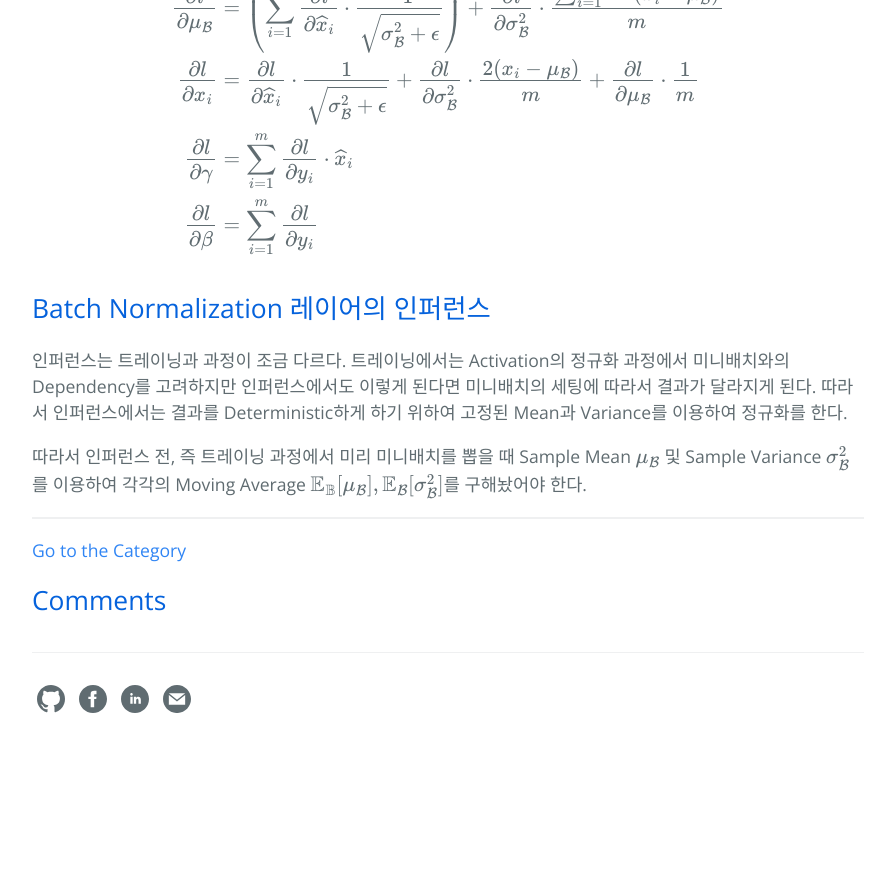
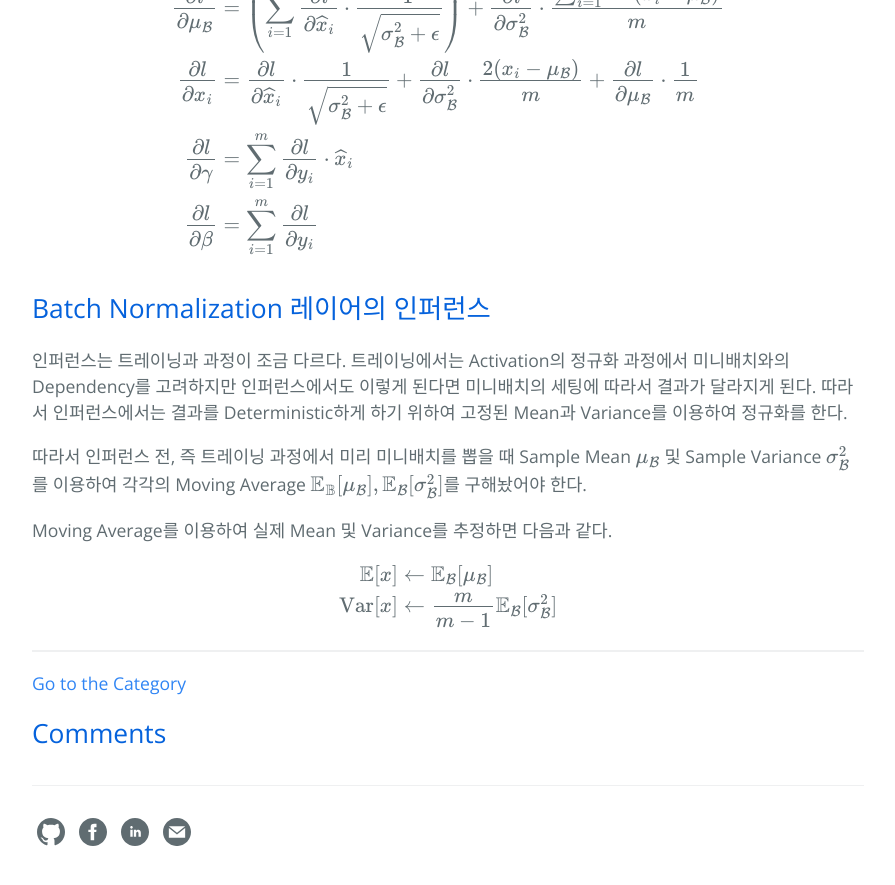
Before and after one commit to hcnoh/hcnoh.github.io, a Jekyll site: the page built from _posts/2018-11-27-batch-normalization.md, in a window 1280 px wide and 900 px high, scrolled down 6241 px. Shown: the top 885 px of the window, without its empty margins (192-1087 px from the left). Built offline with Jekyll 4.4.1, drawn with Linux system fonts in a browser that asks for light colours; formulas are drawn with MathJax 3; comment, search, counter and statistics services are not loaded; before the commit the page ends 7008 px from its top, so only the background shows below that.

Commit message:
Update 2018-11-27-batch-normalization.md

```diff
--- a/_posts/2018-11-27-batch-normalization.md
+++ b/_posts/2018-11-27-batch-normalization.md
@@ -183,3 +183,12 @@ $$
 인퍼런스는 트레이닝과 과정이 조금 다르다. 트레이닝에서는 Activation의 정규화 과정에서 미니배치와의 Dependency를 고려하지만 인퍼런스에서도 이렇게 된다면 미니배치의 세팅에 따라서 결과가 달라지게 된다. 따라서 인퍼런스에서는 결과를 Deterministic하게 하기 위하여 고정된 Mean과 Variance를 이용하여 정규화를 한다.
 
 따라서 인퍼런스 전, 즉 트레이닝 과정에서 미리 미니배치를 뽑을 때 Sample Mean $$\mu_{\mathcal{B}}$$ 및 Sample Variance $$\sigma_{\mathcal{B}}^2$$를 이용하여 각각의 Moving Average $$\mathbb{E}_{\mathbb{B}}[\mu_{\mathcal{B}}], \mathbb{E}_{\mathcal{B}}[\sigma_{\mathcal{B}}^2]$$를 구해놨어야 한다.
+
+Moving Average를 이용하여 실제 Mean 및 Variance를 추정하면 다음과 같다.
+
+$$
+\begin{align*}
+\mathbb{E}[x] & \leftarrow \mathbb{E}_{\mathcal{B}}[\mu_{\mathcal{B}}] \\
+\text{Var}[x] & \leftarrow \frac{m}{m-1} \mathbb{E}_{\mathcal{B}}[\sigma_{\mathcal{B}}^2]
+\end{align*}
+$$
```
